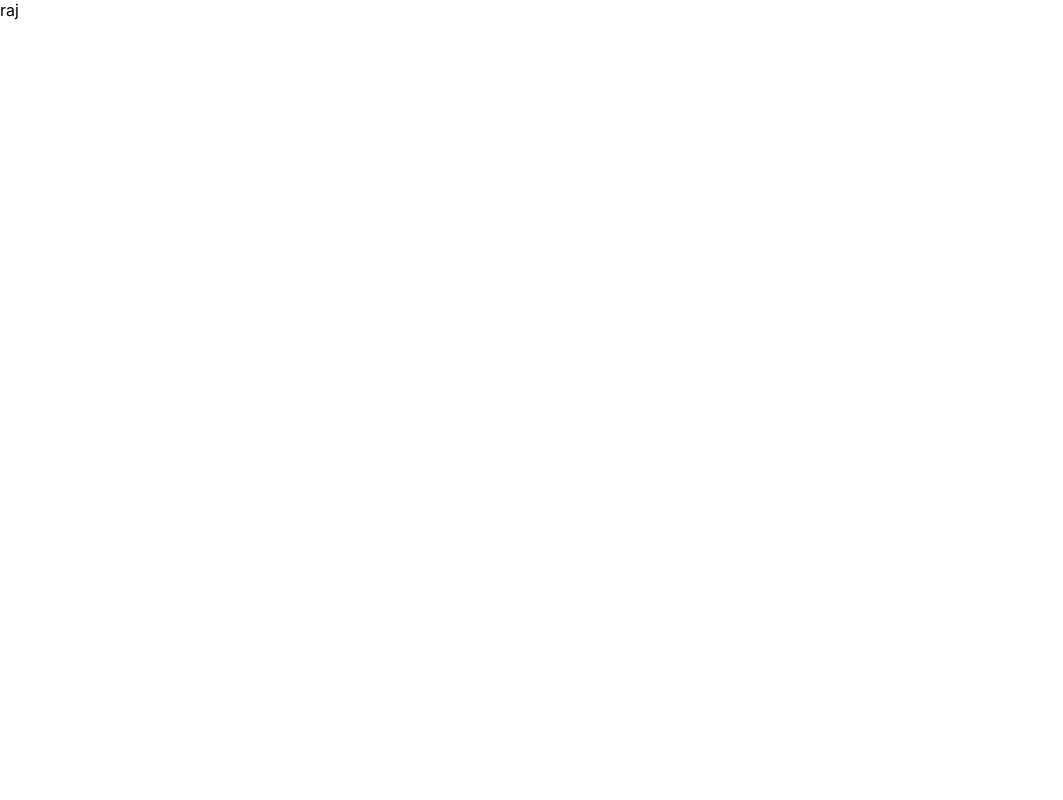
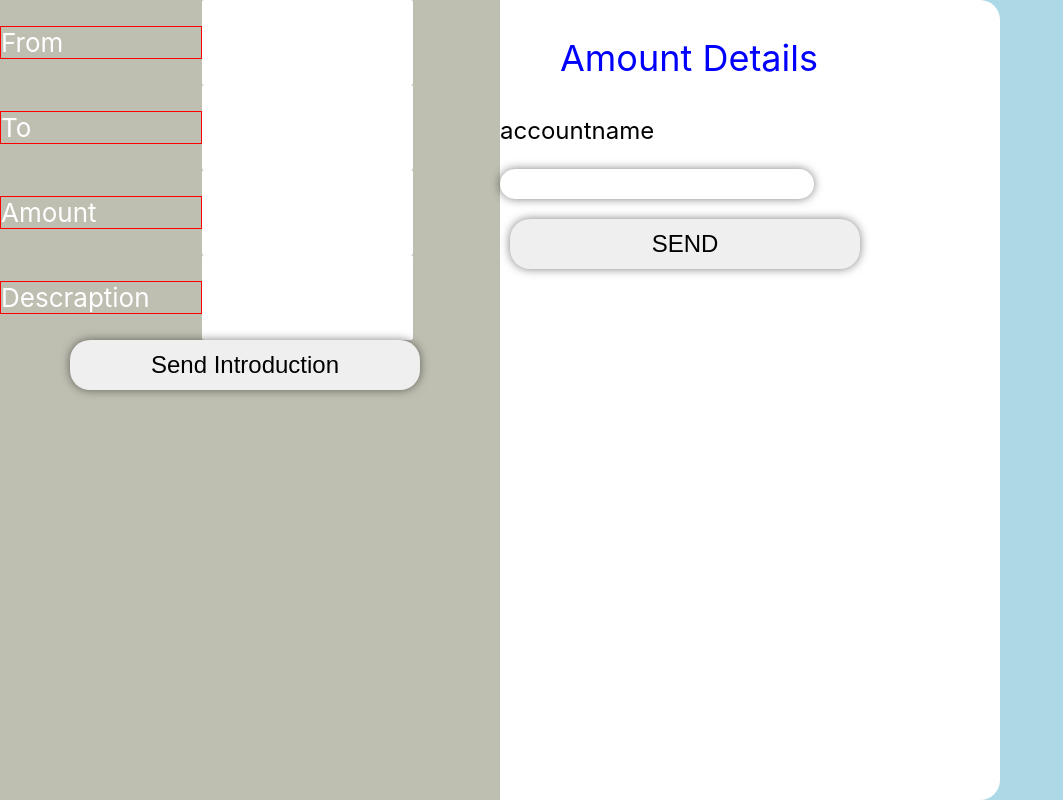
Before and after one commit to hareshGir/sample-react-wax-blockchain-interaction, a React (Create React App) app: page / in a window 1280 px wide. Shown: the whole page, without its empty margins (0-1063 px from the left). Built offline with nearby package versions, Linux system fonts and the light colour scheme.

Commit message:
template added

```diff
--- a/src/App.css
+++ b/src/App.css
@@ -1,38 +1,70 @@
-.App {
-  text-align: center;
+body {
+  background: lightblue;
 }
-
-.App-logo {
-  height: 40vmin;
-  pointer-events: none;
+.main-container {
+  width: 1000px;
+  height: 800px;
+  background: white;
+  display: flex;
+  justify-content: space-between;
+  border-radius: 20px 20px 20px 20px;
 }
-
-@media (prefers-reduced-motion: no-preference) {
-  .App-logo {
-    animation: App-logo-spin infinite 20s linear;
-  }
+.rightsideinput {
+  width: 500px;
+  height: 800px;
+  background: rgb(190, 190, 177);
 }
-
-.App-header {
-  background-color: #282c34;
-  min-height: 100vh;
+.leftsideinput {
+  width: 500px;
+  height: 800px;
+}
+.flex {
   display: flex;
-  flex-direction: column;
-  align-items: center;
-  justify-content: center;
-  font-size: calc(10px + 2vmin);
+}
+.flex > p {
+  font-size: 26px;
+  width: 200px;
+  border: 1px solid red;
   color: white;
 }
-
-.App-link {
-  color: #61dafb;
+.flex > input {
+  border-radius: 2px;
+  border: none;
+  font-size: 16px;
 }
-
-@keyframes App-logo-spin {
-  from {
-    transform: rotate(0deg);
-  }
-  to {
-    transform: rotate(360deg);
-  }
+.rightbtn > button {
+  width: 350px;
+  height: 50px;
+  font-size: 24px;
+  margin-left: 70px;
+  color: black;
+  border: none;
+  box-shadow: 0 0 10px rgba(0, 0, 0, 0.5);
+  border-radius: 20px 20px 20px 20px;
 }
+.leftsideheading > p {
+  margin-left: 60px;
+  font-size: 36px;
+  color: blue;
+}
+.leftsidesecond > p {
+  font-size: 24px;
+  color: black;
+}
+.leftsidesecond > input {
+  font-size: 24px;
+  border-radius: 20px 20px 20px 20px;
+  box-shadow: 0 0 10px rgba(0, 0, 0, 0.5);
+  border: none;
+}
+.leftsidesecond > button {
+  width: 350px;
+  height: 50px;
+  font-size: 24px;
+  box-shadow: 0 0 10px rgba(0, 0, 0, 0.5);
+  margin-left: 10px;
+  margin-top: 20px;
+  border-radius: 20px 20px 20px 20px;
+  border: none;
+  color: black;
+}
--- a/src/App.js
+++ b/src/App.js
@@ -1,8 +1,42 @@
-import logo from "./logo.svg";
+import React from "react";
 import "./App.css";
 
 function App() {
-  return <div>raj</div>;
+  return (
+    <div className="main-container">
+      <div className="rightsideinput">
+        <div className="flex">
+          <p>From</p>
+          <input type="text" />
+        </div>
+        <div className="flex">
+          <p>To</p>
+          <input type="text" />
+        </div>
+        <div className="flex">
+          <p>Amount</p>
+          <input type="number" />
+        </div>
+        <div className="flex">
+          <p>Descraption</p>
+          <input type="text" />
+        </div>
+        <div className="rightbtn">
+          <button>Send Introduction</button>
+        </div>
+      </div>
+      <div className="leftsideinput">
+        <div className="leftsideheading">
+          <p>Amount Details</p>
+          <div className="leftsidesecond">
+            <p>accountname</p>
+            <input type="text" />
+            <button>SEND</button>
+          </div>
+        </div>
+      </div>
+    </div>
+  );
 }
 
 export default App;
```
